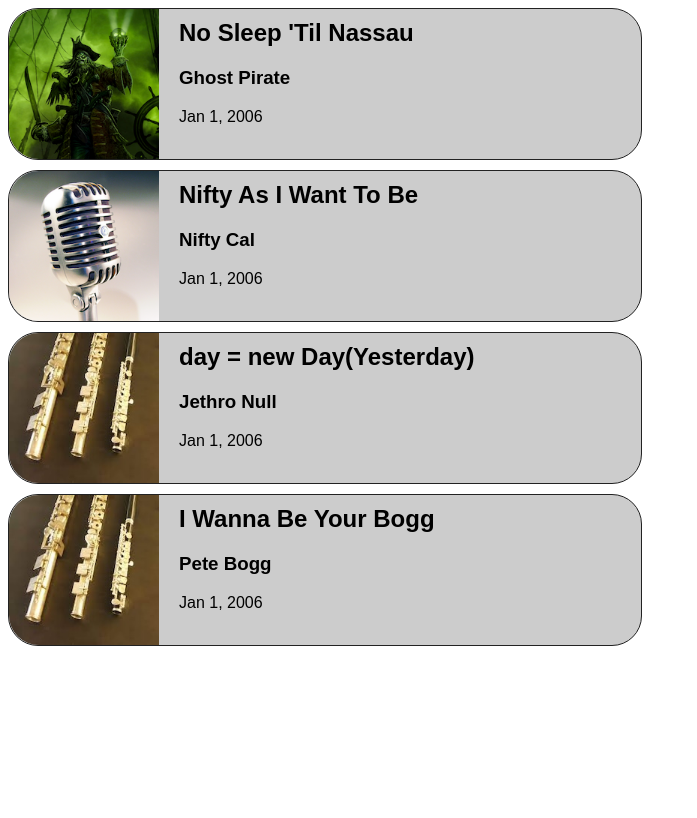
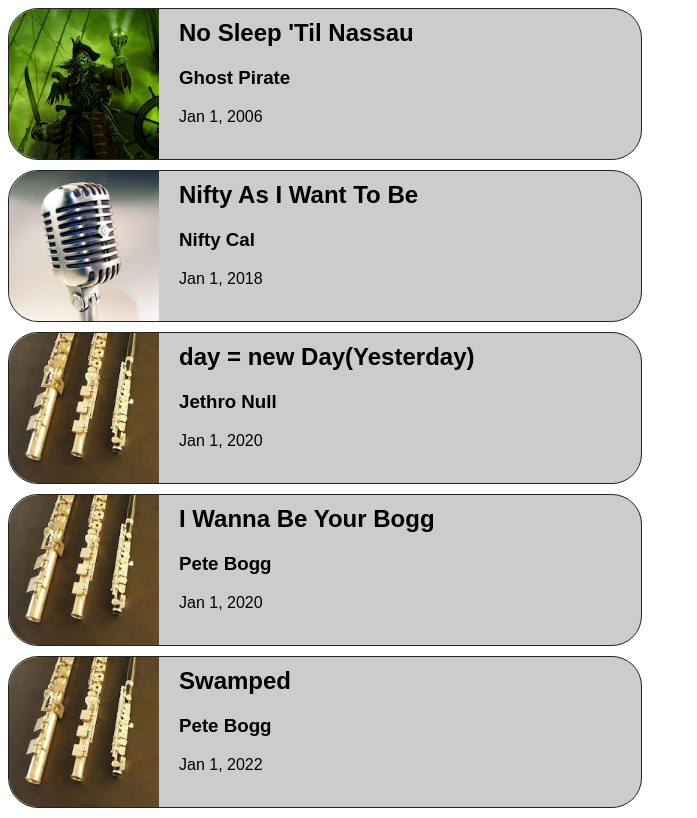
Before and after one commit to mat-findlay/article-examples, an Angular app in the folder angular-examples/: page / in a window 1280 px wide. Shown: the whole page, without its empty margins (0-697 px from the left). Built offline with nearby package versions, Linux system fonts and the light colour scheme.

Commit message:
Updated albums

```diff
--- a/angular-examples/src/app/album-container/album-container.component.ts
+++ b/angular-examples/src/app/album-container/album-container.component.ts
@@ -20,21 +20,28 @@ export class AlbumContainerComponent {
       title: 'Nifty As I Want To Be',
       artist: 'Nifty Cal',
       cover: '../../assets/mic-thumb.png',
-    releaseDate: 'Jan 1, 2006',
+      releaseDate: 'Jan 1, 2018',
     },
     {
-    id: 1,
+      id: 3,
       title: 'day = new Day(Yesterday)',
       artist: 'Jethro Null',
       cover: '../../assets/flute-thumb.jpeg',
-    releaseDate: 'Jan 1, 2006',
+      releaseDate: 'Jan 1, 2020',
     },
     {
-    id: 1,
+      id: 4,
       title: 'I Wanna Be Your Bogg',
       artist: 'Pete Bogg',
       cover: '../../assets/flute-thumb.jpeg',
-    releaseDate: 'Jan 1, 2006',
+      releaseDate: 'Jan 1, 2020',
     },
-]
+    {
+      id: 5,
+      title: 'Swamped',
+      artist: 'Pete Bogg',
+      cover: '../../assets/flute-thumb.jpeg',
+      releaseDate: 'Jan 1, 2022',
+    },
+  ];
 }
```
Lines whose indentation alone changed are shown as unchanged.
